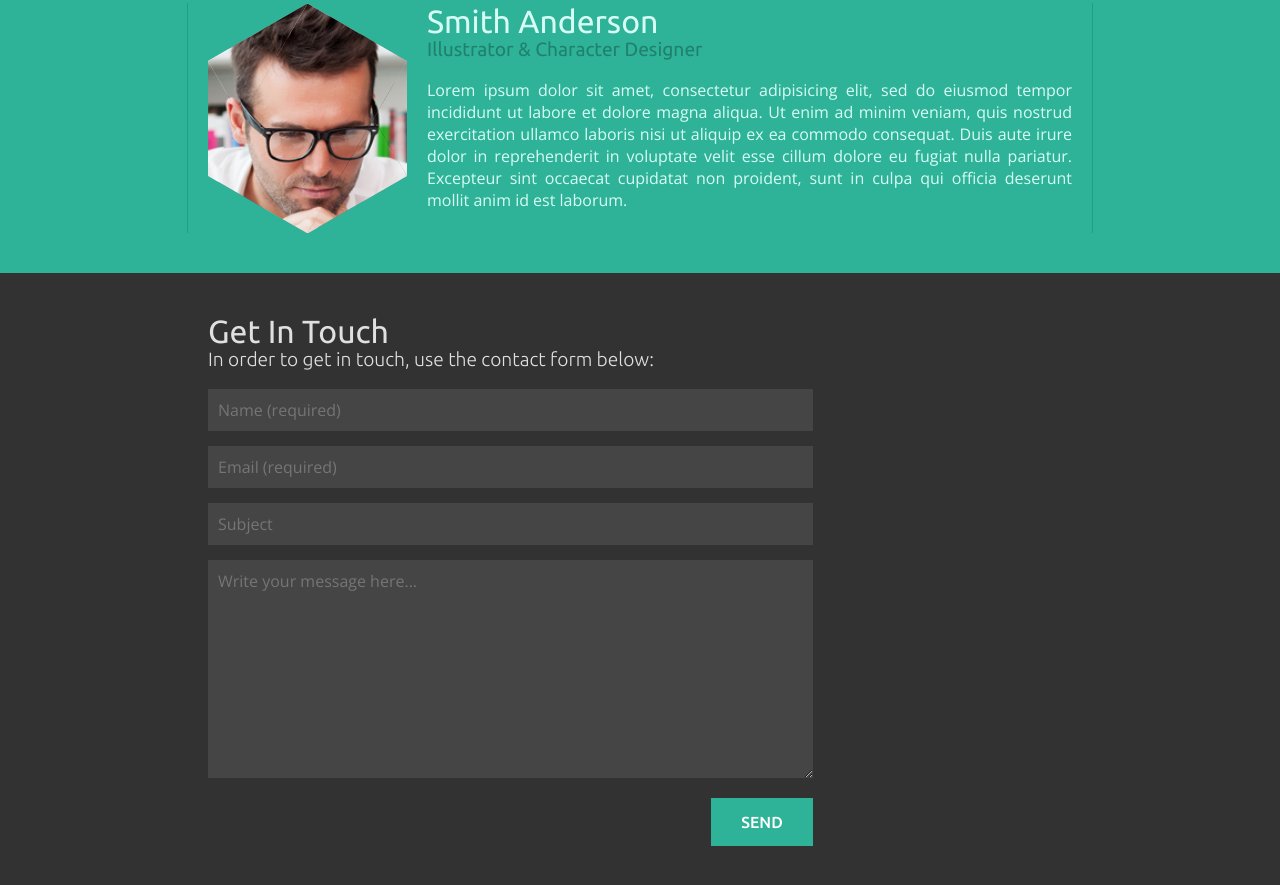
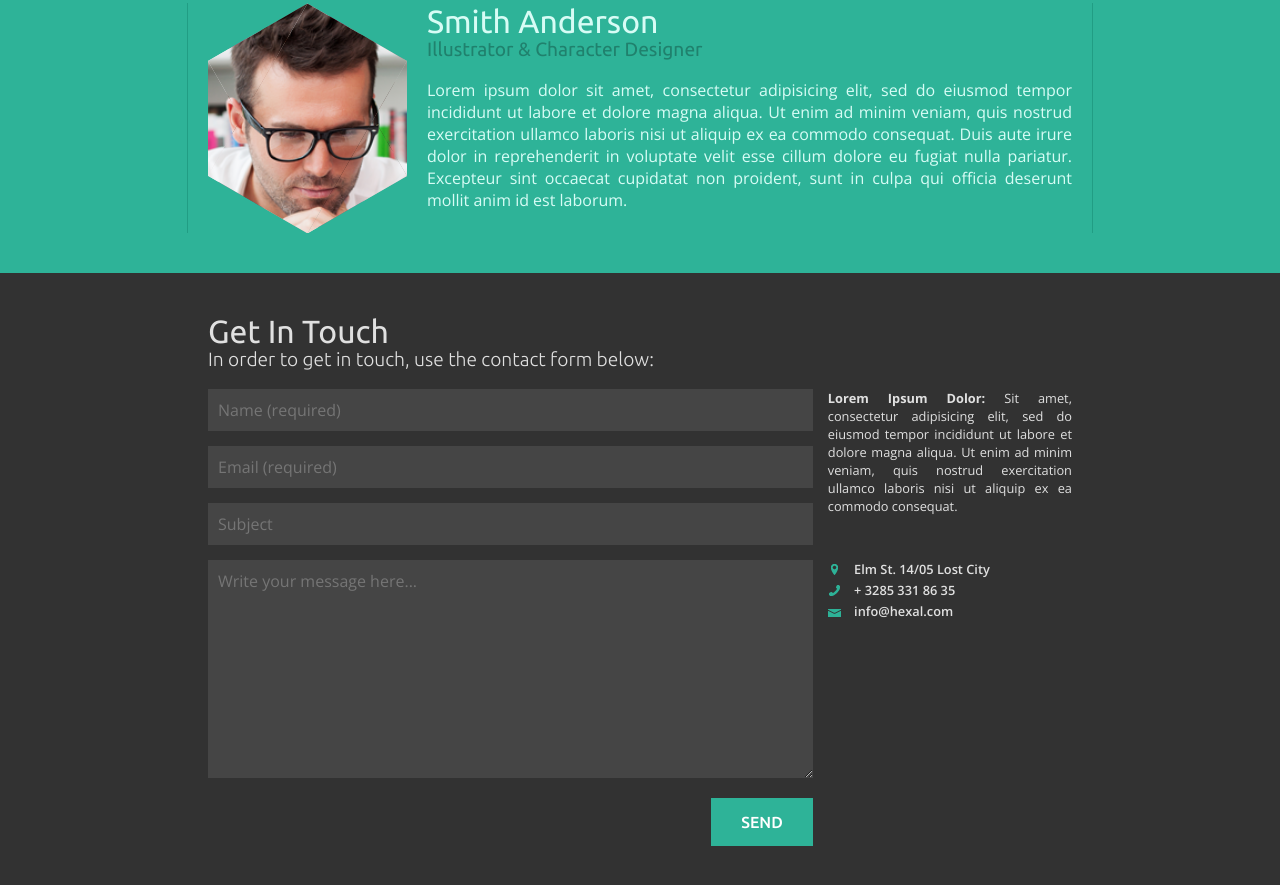
Before and after one commit to toky48/hexal, a website: page index.html in a window 1280 px wide. Shown: the part 821-1706 px from the top of the page. Drawn offline with nearby package versions, Linux system fonts and the light colour scheme.

Commit message:
contact info and address

```diff
--- a/index.html
+++ b/index.html
@@ -80,6 +80,26 @@
                 <textarea rows="9" placeholder="Write your message here..."></textarea>
                 <input type="submit" value="Send">
             </form>
+            <div class="contactInfo">
+                <p>
+                    <strong>Lorem Ipsum Dolor:</strong> Sit amet, consectetur adipisicing elit, sed do eiusmod tempor incididunt ut labore et dolore magna aliqua. Ut enim ad minim veniam, quis nostrud exercitation ullamco laboris nisi ut aliquip ex ea commodo consequat.
+                </p>
+
+                <address>
+                    <div>
+                        <img id="location" src="images/icons/location.png">
+                        Elm St. 14/05 Lost City
+                    </div>
+                    <div>
+                        <img id="phone" src="images/icons/phone.png">
+                        + 3285 331 86 35
+                    </div>
+                    <div>
+                        <img id="mail" src="images/icons/mail.png">
+                        info@hexal.com
+                    </div>
+                </address>
+            </div>
         </div>
     </section>
 
--- a/scss/contact.scss
+++ b/scss/contact.scss
@@ -1,10 +1,15 @@
 @import 'variables';
+
+$formMargin: 15px;
+$iconMargin: 10px;
 
 .contact {
     margin: auto;
+    overflow: auto;
 
     form {
         width: 70%;
+        float: left;
         overflow: auto;
 
         * {
@@ -13,7 +18,7 @@
             color: inherit;
             box-sizing: border-box;
             padding: 10px;
-            margin-bottom: 15px;
+            margin-bottom: $formMargin;
             border-style: none;
             font: 1em 'Open Sans';
         }
@@ -31,3 +36,41 @@
 
     }
 }
+
+.contactInfo {
+    width: 30%;
+    float: left;
+    font-size: 0.8em;
+    padding-left: $formMargin;
+    box-sizing: border-box;
+
+    p {
+        margin-bottom: 3 * $formMargin;
+    }
+
+    address {
+        font-style: normal;
+        font-weight: 600;
+
+        div {
+            margin-bottom: 3px;
+        }
+
+        img {
+            position: relative;
+            top: 1px;
+        }
+    }
+}
+
+#location {
+    margin: 0 (3px + $iconMargin) 0 3px;
+}
+
+#phone {
+    margin: 0 (1px + $iconMargin) 0 1px;
+}
+
+#mail {
+    margin: 0 ($iconMargin) 0 0;
+}
```
Also changed, not shown: css/main.css, images/icons/location.png (added), images/icons/mail.png (added), images/icons/phone.png (added), 1 other file.
